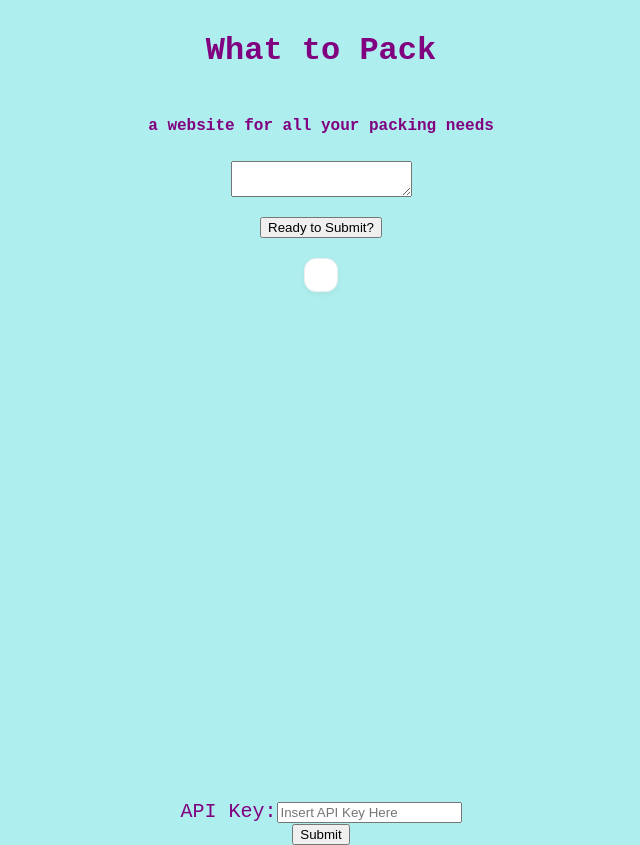
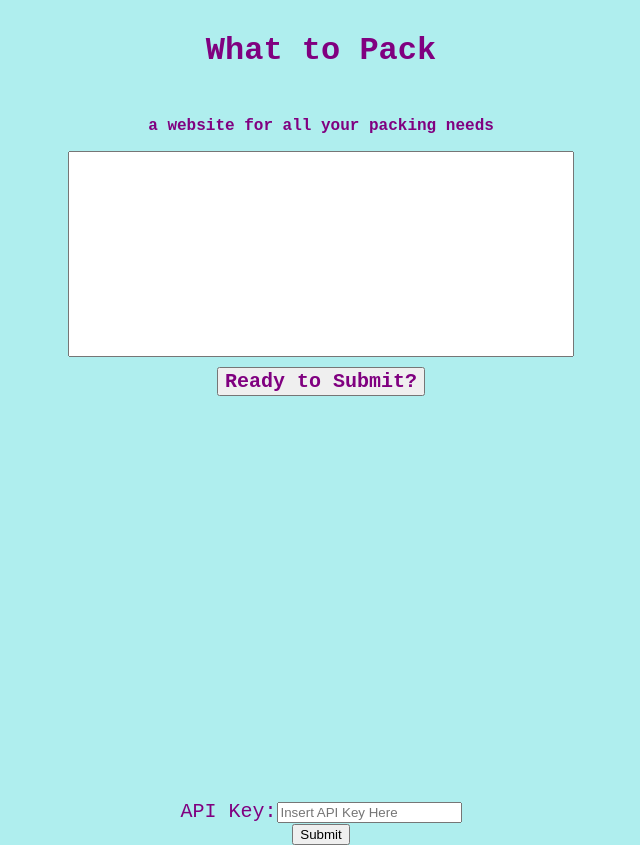
Before and after one commit to Shaina-Z/What-to-Pack, a React (Create React App) app: page / in a window 1280 px wide. Shown: the whole page, without its empty margins (319-959 px from the left). Built offline with nearby package versions, Linux system fonts and the light colour scheme.

Commit message:
made output hidden for submission, as well as tweaked the size of the text box

```diff
--- a/src/App.css
+++ b/src/App.css
@@ -20,9 +20,26 @@
 }
 
 .tripInput{
-    size: 10px;
-    padding: 10px;
-    justify-content: flex-end;
+  width: 500px;
+  height:200px;
+  margin: '0 auto';
+  padding: '2rem';
+  position: 'relative';
+  z-index: 1;
+  color: 'white';
+  background-color: 'rgba(0, 0, 0, 0.5)';
+  border-radius: '8px';
+  text-align: 'left';
+  resize: none;
+  overflow: auto;
+  font-size: x-large;
+}
+
+.submit{
+  font-family: "Courier New", monospace;
+  font-weight: bolder;
+  position:top;
+  color: #800080;
 }
 
 .chat-output-container {
--- a/src/App.tsx
+++ b/src/App.tsx
@@ -15,6 +15,7 @@ function App() {
   const [key, setKey] = useState(keyData);
   const[response, setResponse]=useState("");
   const[markdown, setGPT]=useState("");
+  const[submitted,setStatus]=useState(false);
   const sections = markdown.split(/(?=### )/);
   function changeKey(event: React.ChangeEvent<HTMLInputElement>) {
     setKey(event.target.value);
@@ -29,6 +30,7 @@ function App() {
  async function generateReportForUser() {
             const result = await genResponse(response);
             setGPT(result);
+            setStatus(true);
         }
   return (
     <div className="App">
@@ -39,14 +41,16 @@ function App() {
         <p className='subtitle'>
           a website for all your packing needs
         </p>
-          <Form.Group className='tripInput'>
+          <Form.Group>
         <Form.Control
         as="textarea"
         value={response}
         onChange={updateResponse}
+        className='tripInput'
         />
       </Form.Group>
-       <Button onClick={generateReportForUser} >Ready to Submit?</Button>
+       <Button className="submit" onClick={generateReportForUser} style={{ fontSize: '20px'}}>Ready to Submit?</Button>
+       {submitted && (
        <div className="chat-output-container">
       {sections.map((section, idx) => (
         <div className="markdown-card" key={idx}>
@@ -54,6 +58,7 @@ function App() {
         </div>
       ))}
       </div>
+       )}
       </header>
       <Form className="api-form-container">
         <Form.Label style={{ fontFamily: "Courier New", color: '#800080', fontSize: '20px', }}>API Key:</Form.Label>
--- a/src/GPT.ts
+++ b/src/GPT.ts
@@ -12,7 +12,7 @@ async function genResponse(responses: string) {
         const completion = await openai.chat.completions.create({
             messages: [{"role": "system", "content": "You are a helpful trave; assistant."},
             {"role": "user", "content": "Based on these answers, what clothes would you recommend for them to pack based on where they are going?. \n"
-                +"Please make each answer its own markdown block"
+                +"Please make each answer its own markdown file"
                 + responses },
                 ],
 
```
